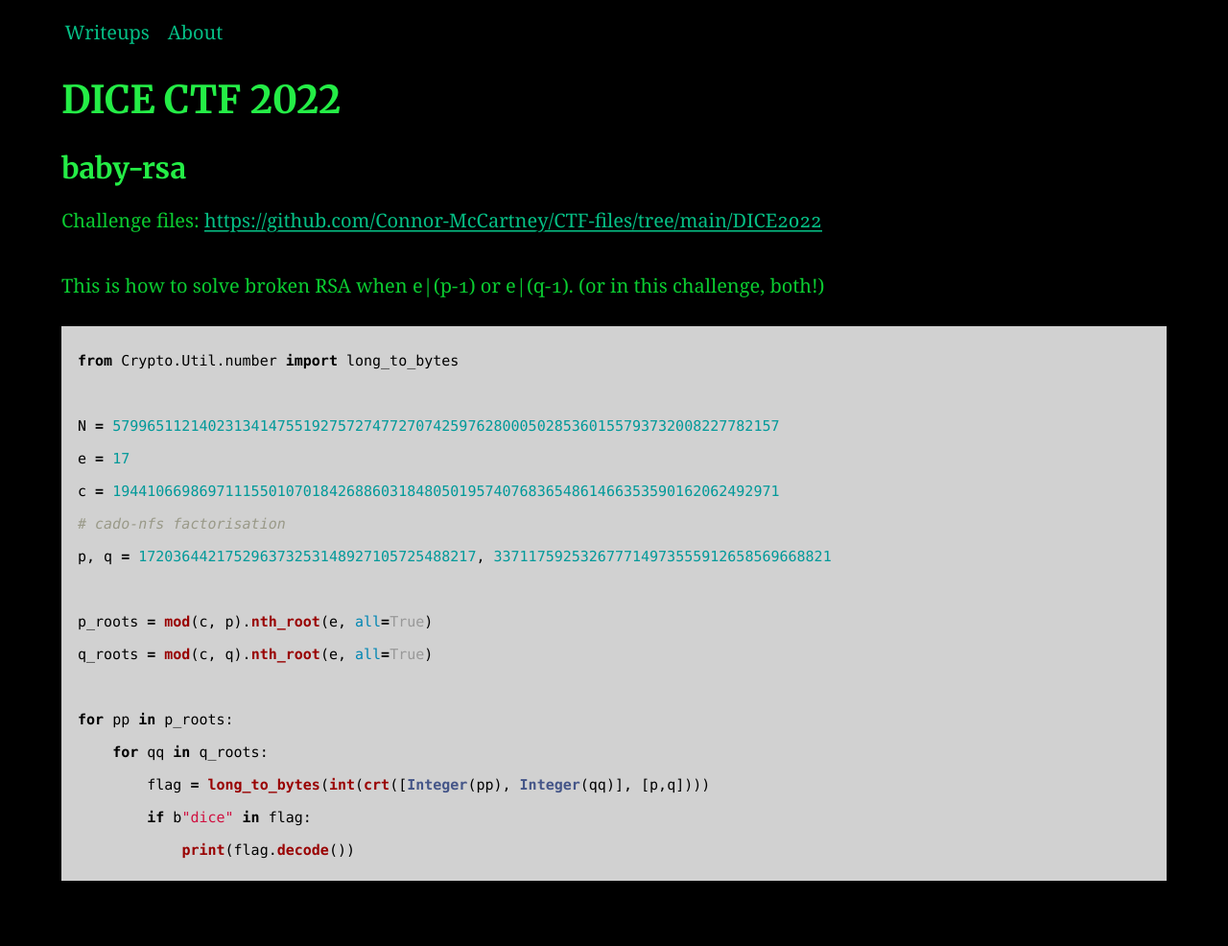
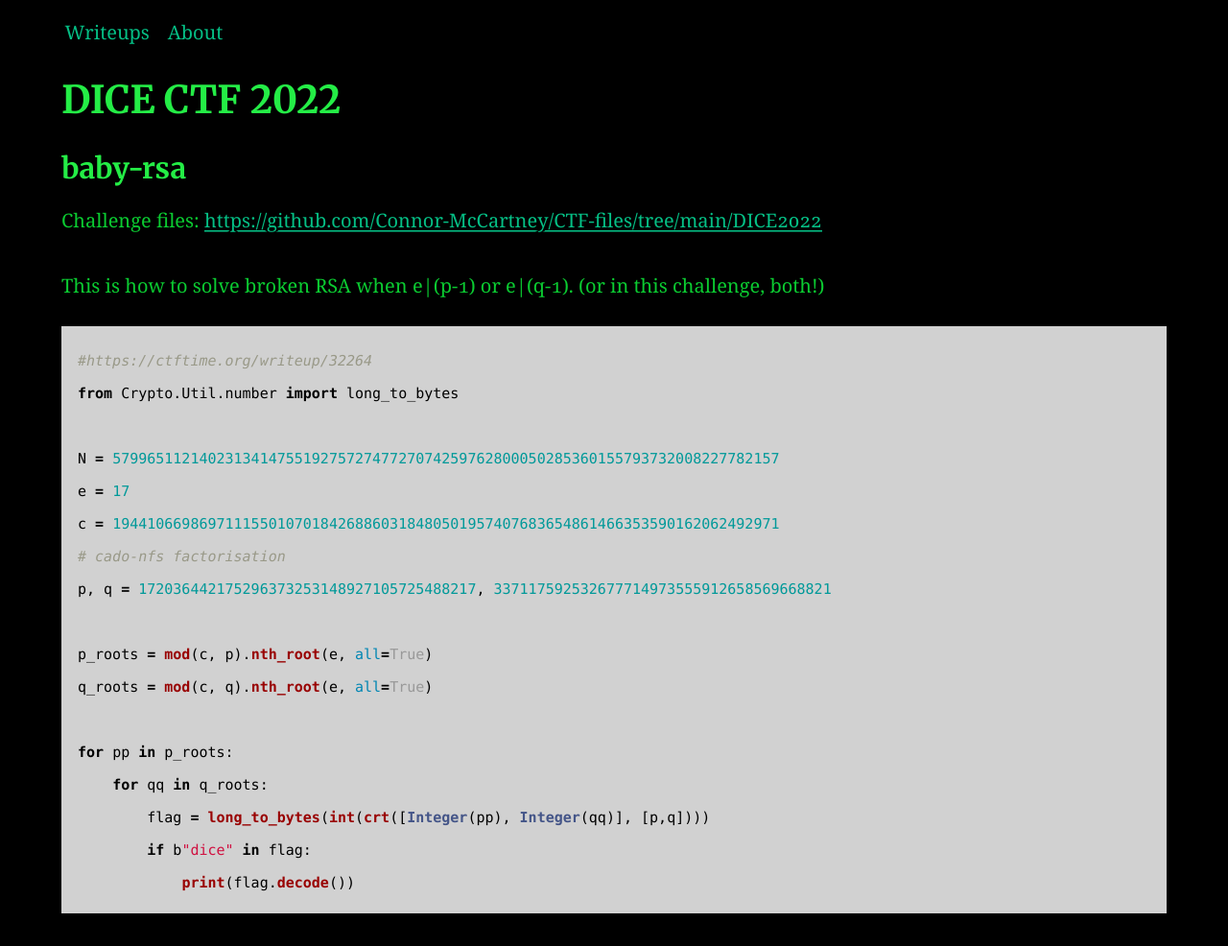
Before and after one commit to AC01010/Connor-McCartney.github.io, a Jekyll site: the page built from _posts/2013-02-07-dice2022.md, in a window 1280 px wide. Shown: the whole page at 96% size. Built offline with Jekyll 4.4.1, drawn with Linux system fonts in a browser that asks for light colours; before the commit the page ends 952 px from its top, so only the background shows below that; some of the changed lines change nothing that is shown.

Commit message:
Update 2013-02-07-dice2022.md

````diff
--- a/_posts/2013-02-07-dice2022.md
+++ b/_posts/2013-02-07-dice2022.md
@@ -15,6 +15,7 @@
 <br>
 
 ```python
+#https://ctftime.org/writeup/32264
 from Crypto.Util.number import long_to_bytes
 
 N = 57996511214023134147551927572747727074259762800050285360155793732008227782157
````
